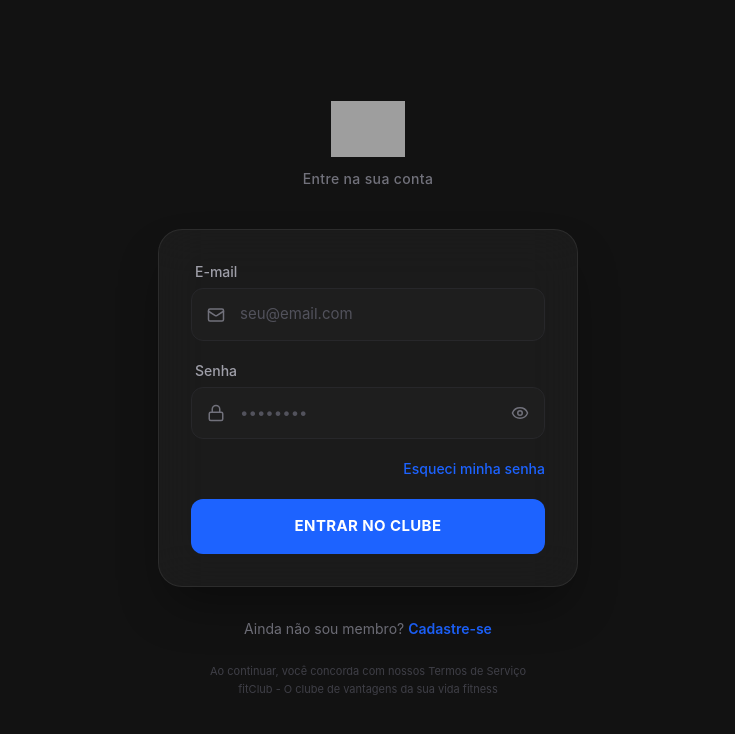
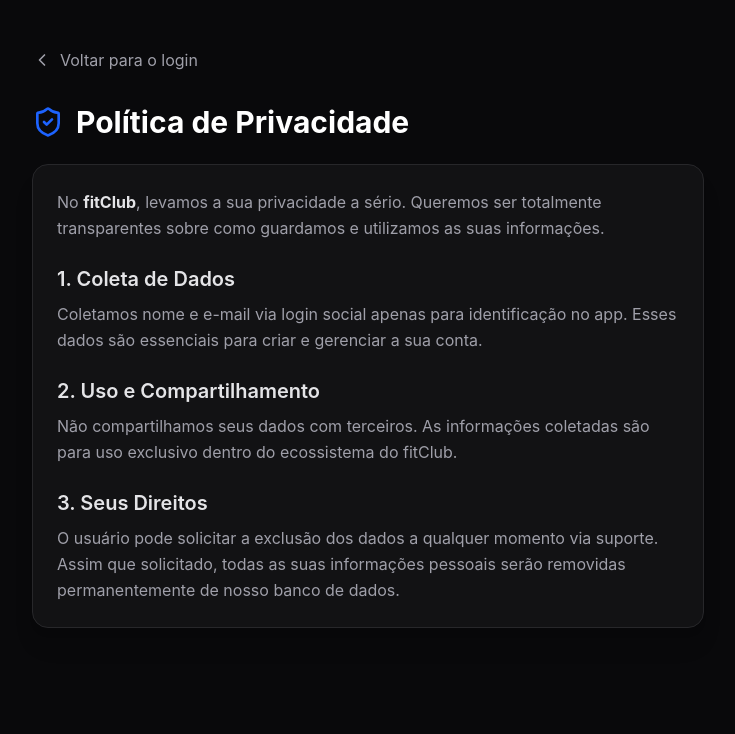
Before and after one commit to andrebalasini/fitClub, a React (Vite) app: page /privacidade in a window 1280 px wide. Before the commit this address led to /login. Shown: the top 734 px of the page, without its empty margins (272-1007 px from the left). Built offline with nearby package versions, Linux system fonts and the light colour scheme; grey boxes are pictures that could not be loaded.

Commit message:
deploy da politica de privacidade

```diff
--- a/src/App.tsx
+++ b/src/App.tsx
@@ -12,6 +12,7 @@
 import { Premium } from './pages/Premium';
 import { AuthLogin } from './pages/AuthLogin';
 import { AuthSignUp } from './pages/AuthSignUp';
+import { PrivacyPolicy } from './pages/PrivacyPolicy';
 import { Loader2 } from 'lucide-react';
 import type { ReactNode } from 'react';
 
@@ -57,6 +58,7 @@
       {/* Public auth routes — full screen, no MainLayout */}
       <Route path="/login" element={<PublicRoute><AuthLogin /></PublicRoute>} />
       <Route path="/auth/cadastro" element={<PublicRoute><AuthSignUp /></PublicRoute>} />
+      <Route path="/privacidade" element={<PrivacyPolicy />} />
 
       {/* Protected full screen routes */}
       <Route path="/treino/novo" element={<ProtectedRoute><NewWorkout /></ProtectedRoute>} />
--- a/src/pages/AuthLogin.tsx
+++ b/src/pages/AuthLogin.tsx
@@ -139,7 +139,7 @@
 
       {/* Footer */}
       <p className="text-zinc-700 text-[11px] mt-6 text-center leading-relaxed">
-        Ao continuar, você concorda com nossos Termos de Serviço<br />fitClub - O clube de vantagens da sua vida fitness
+        Ao continuar, você concorda com nossa <Link to="/privacidade" className="text-[#1D63FF] font-semibold hover:underline transition-all">Política de Privacidade</Link><br />fitClub - O clube de vantagens da sua vida fitness
       </p>
     </div>
   );
--- a/src/pages/AuthSignUp.tsx
+++ b/src/pages/AuthSignUp.tsx
@@ -141,7 +141,7 @@
 
       {/* Footer */}
       <p className="text-zinc-700 text-[11px] mt-6 text-center leading-relaxed">
-        Ao criar sua conta, você concorda com nossos Termos de Serviço<br />fitClub - O clube de vantagens da sua vida fitness
+        Ao continuar, você concorda com nossa <Link to="/privacidade" className="text-[#1D63FF] font-semibold hover:underline transition-all">Política de Privacidade</Link><br />fitClub - O clube de vantagens da sua vida fitness
       </p>
     </div>
   );
--- a/src/pages/Login.tsx
+++ b/src/pages/Login.tsx
@@ -1,5 +1,5 @@
 import { Zap, Flame, Gift, ArrowRight } from 'lucide-react';
-import { useNavigate } from 'react-router-dom';
+import { useNavigate, Link } from 'react-router-dom';
 
 export function Login() {
     const navigate = useNavigate();
@@ -73,7 +73,7 @@
 
                     <div className="text-center pt-6">
                         <p className="text-[10px] text-zinc-600 leading-relaxed px-4">
-                            Ao continuar, você concorda com nossos Termos de Serviço<br />fitClub - O clube de vantagens da sua vida fitness
+                            Ao continuar, você concorda com nossa <Link to="/privacidade" className="text-[#1D63FF] font-semibold hover:underline transition-all">Política de Privacidade</Link><br />fitClub - O clube de vantagens da sua vida fitness
                         </p>
                     </div>
                 </div>
--- /dev/null
+++ b/src/pages/PrivacyPolicy.tsx
@@ -0,0 +1,52 @@
+import { ChevronLeft, ShieldCheck } from 'lucide-react';
+import { useNavigate } from 'react-router-dom';
+
+export function PrivacyPolicy() {
+  const navigate = useNavigate();
+
+  return (
+    <div className="min-h-screen bg-[#09090b] text-zinc-300 px-6 py-12 font-sans flex flex-col">
+      <div className="max-w-2xl mx-auto w-full">
+        <button
+          onClick={() => navigate('/login')}
+          className="flex items-center gap-2 text-zinc-400 hover:text-white transition-all active:scale-95 mb-8"
+        >
+          <ChevronLeft size={20} />
+          Voltar para o login
+        </button>
+
+        <div className="flex items-center gap-3 mb-6">
+          <ShieldCheck size={32} className="text-[#1D63FF]" />
+          <h1 className="text-3xl font-bold text-white">Política de Privacidade</h1>
+        </div>
+
+        <div className="space-y-6 text-zinc-400 leading-relaxed bg-[#121214] border border-[#27272a] rounded-2xl p-6 shadow-xl">
+          <p>
+            No <strong className="text-zinc-200">fitClub</strong>, levamos a sua privacidade a sério. Queremos ser totalmente transparentes sobre como guardamos e utilizamos as suas informações.
+          </p>
+
+          <section className="space-y-2">
+            <h2 className="text-xl font-semibold text-zinc-200">1. Coleta de Dados</h2>
+            <p>
+              Coletamos nome e e-mail via login social apenas para identificação no app. Esses dados são essenciais para criar e gerenciar a sua conta.
+            </p>
+          </section>
+
+          <section className="space-y-2">
+            <h2 className="text-xl font-semibold text-zinc-200">2. Uso e Compartilhamento</h2>
+            <p>
+              Não compartilhamos seus dados com terceiros. As informações coletadas são para uso exclusivo dentro do ecossistema do fitClub.
+            </p>
+          </section>
+
+          <section className="space-y-2">
+            <h2 className="text-xl font-semibold text-zinc-200">3. Seus Direitos</h2>
+            <p>
+              O usuário pode solicitar a exclusão dos dados a qualquer momento via suporte. Assim que solicitado, todas as suas informações pessoais serão removidas permanentemente de nosso banco de dados.
+            </p>
+          </section>
+        </div>
+      </div>
+    </div>
+  );
+}
```
Also changed, not shown: assets/WhatsApp Image 2025-10-24 at 18.42.02.jpeg (added).
